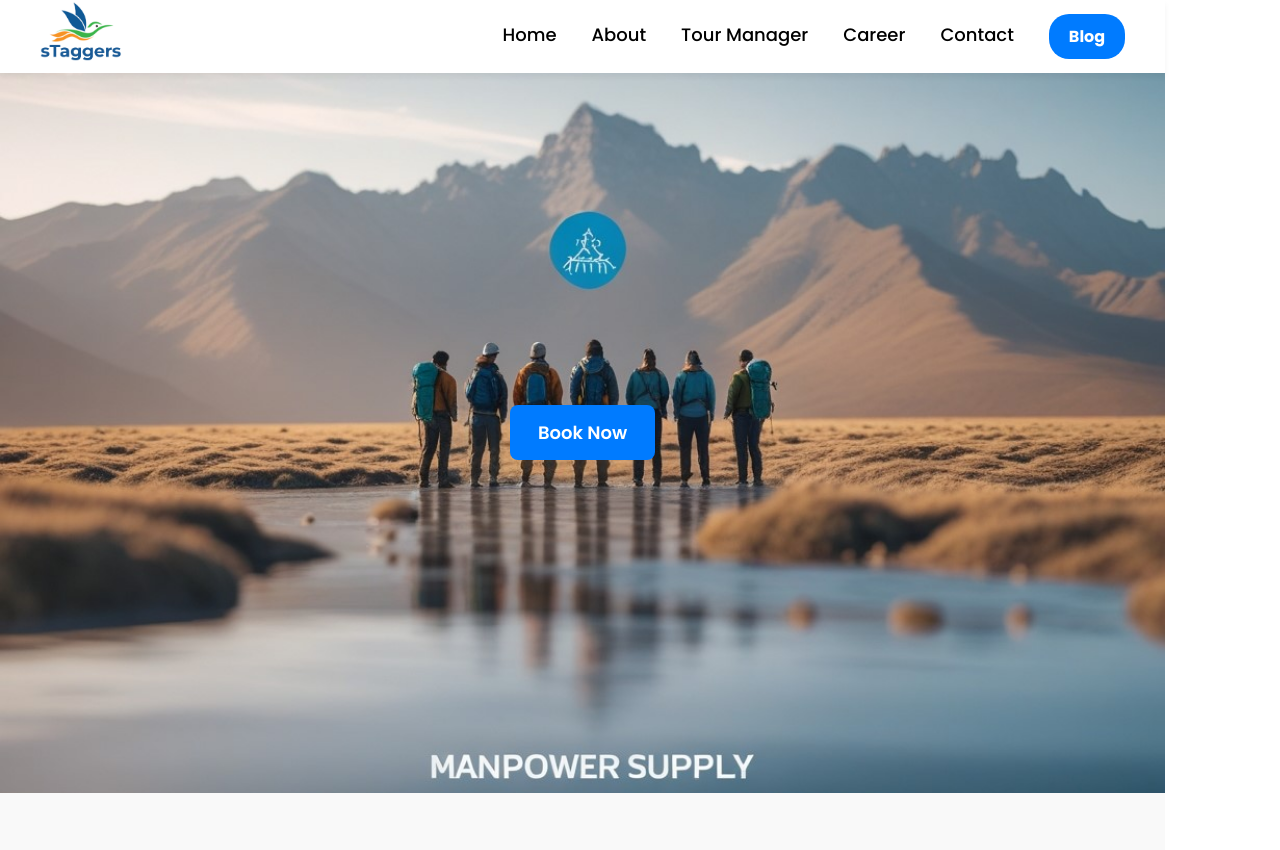
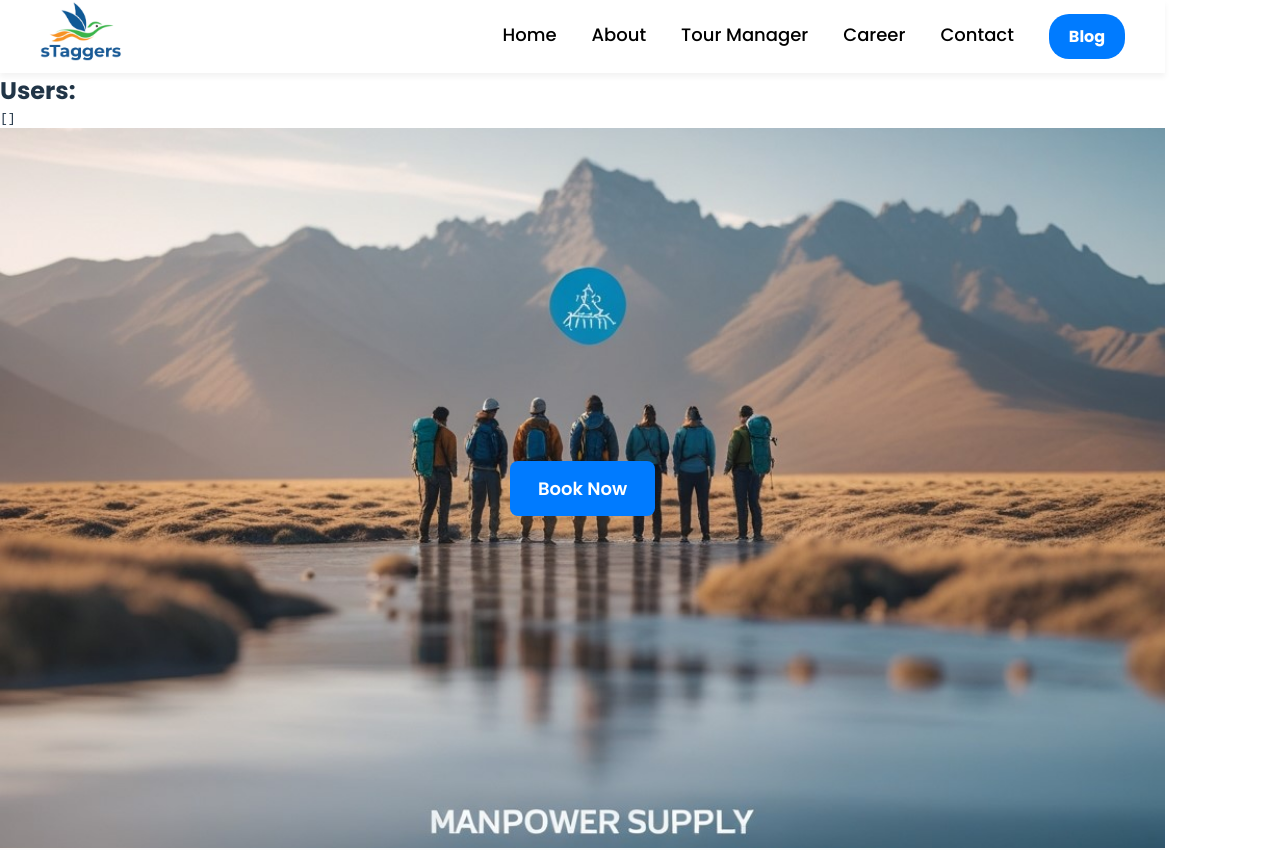
Before and after one commit to astha013/Website, a React (Vite) app: page / in a window 1280 px wide. Shown: the top 850 px of the page. Built offline with nearby package versions, Linux system fonts and the light colour scheme; no server answers; the HTML template or start-up script is replaced by a standard one.

Commit message:
fixed ApiComponent

```diff
--- a/src/App.jsx
+++ b/src/App.jsx
@@ -1,4 +1,5 @@
 import React from 'react'
+import ApiComponent from "./api";
 import { Routes, Route } from 'react-router-dom'
 import Navbar from './components/Navbar'
 import Home from './pages/Home'
@@ -13,13 +14,17 @@ const App = () => {
     <>
       <Navbar />
       <Routes>
-        <Route path="/" element={<Home />} />
+      <Route path="/" element={
+          <>
+            <ApiComponent />
+            <Home />
+          </>
+        } />
         <Route path="/about" element={<About />} />
         <Route path="/contact" element={<Contact />} />
         <Route path="/blog" element={<Blog />} />
         <Route path="/career" element={<Career />} />
         <Route path="/tourmanager" element={<TourManagerPage />} />
-
       </Routes>
     </>
   )
--- /dev/null
+++ b/src/api.js
@@ -0,0 +1,26 @@
+// src/api.js
+import axios from "axios";
+import { useEffect, useState } from "react";
+
+const API = axios.create({
+  baseURL: process.env.REACT_APP_API,
+});
+
+function ApiComponent() {
+  const [data, setData] = useState([]);
+
+  useEffect(() => {
+    API.get("/api/users")
+      .then((res) => setData(res.data))
+      .catch((err) => console.error(err));
+  }, []);
+
+  return (
+    <div>
+      <h2>Users:</h2>
+      <pre>{JSON.stringify(data, null, 2)}</pre>
+    </div>
+  );
+}
+
+export default ApiComponent;
```
Also changed, not shown: 1 other file (tests, documents, lock files or other folders).
